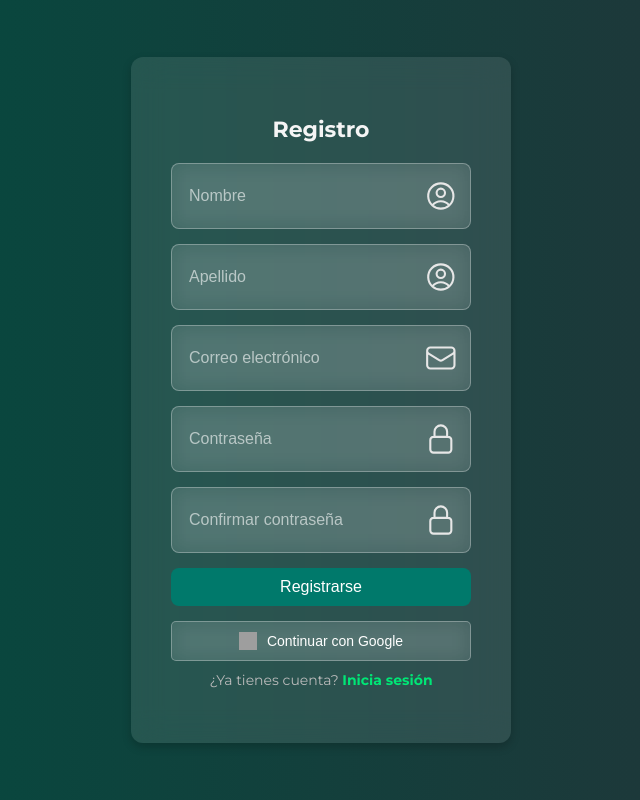
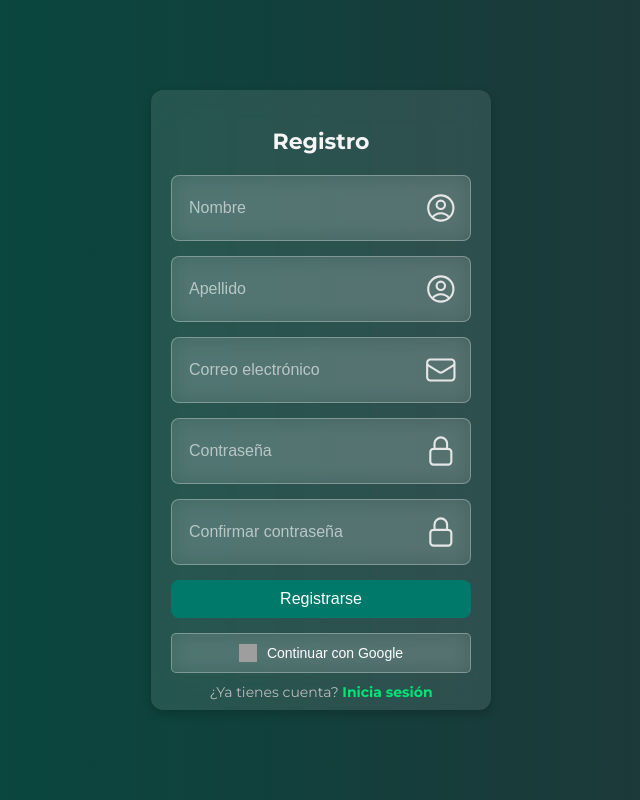
Before and after one commit to MalcomJesid/Ecommerce_SwapRent, a React (Vite) app in the folder frontend/: page /register in a window 1280 px wide. Shown: the whole page, without its empty margins (319-959 px from the left). Built offline with nearby package versions, Linux system fonts and the light colour scheme; grey boxes are pictures that could not be loaded.

Commit message:
Se realizaron ajustes de diseño en los componentes login,register

```diff
--- a/frontend/src/App.css
+++ b/frontend/src/App.css
@@ -5,6 +5,7 @@ body, html {
   box-sizing: border-box;
   font-family: 'Montserrat', sans-serif;
   background-color: #f1f1f1;
+  overflow: hidden;
 }
 
 
--- a/frontend/src/components/auth/Login.css
+++ b/frontend/src/components/auth/Login.css
@@ -10,7 +10,8 @@
   /* Caja del login con fondo transparente */
   .login-box {
     width: 250px;
-    padding: 45px 52px;
+    height: 470px;
+    padding: 37px 45px;
     border-radius: 10px;
     background: rgba(255, 255, 255, 0.1);
     backdrop-filter: blur(15px);
--- a/frontend/src/components/auth/Login.tsx
+++ b/frontend/src/components/auth/Login.tsx
@@ -1,5 +1,4 @@
 import { useState } from "react";
-import { Lock, Mail } from "lucide-react";
 import "./Login.css";
 import logo from '../../assets/entity/logosinfondo.png';
 import { useNavigate } from "react-router-dom";
@@ -19,7 +18,7 @@ export default function Login() {
       }
     };
 
-  return (
+  return (<>
     <div className="login-container">
       <div className="login-box">
         <div className="logo-container">
@@ -86,5 +85,6 @@ export default function Login() {
         </div>
       </div>
     </div>
+    </>
   );
 }
--- a/frontend/src/components/auth/Register.css
+++ b/frontend/src/components/auth/Register.css
@@ -10,7 +10,8 @@
 
 .register-box {
     width: 300px;
-    padding: 40px;
+    height: 580px;
+    padding: 20px;
     border-radius: 12px;
     background: rgba(255, 255, 255, 0.1);
     backdrop-filter: blur(15px);
```
